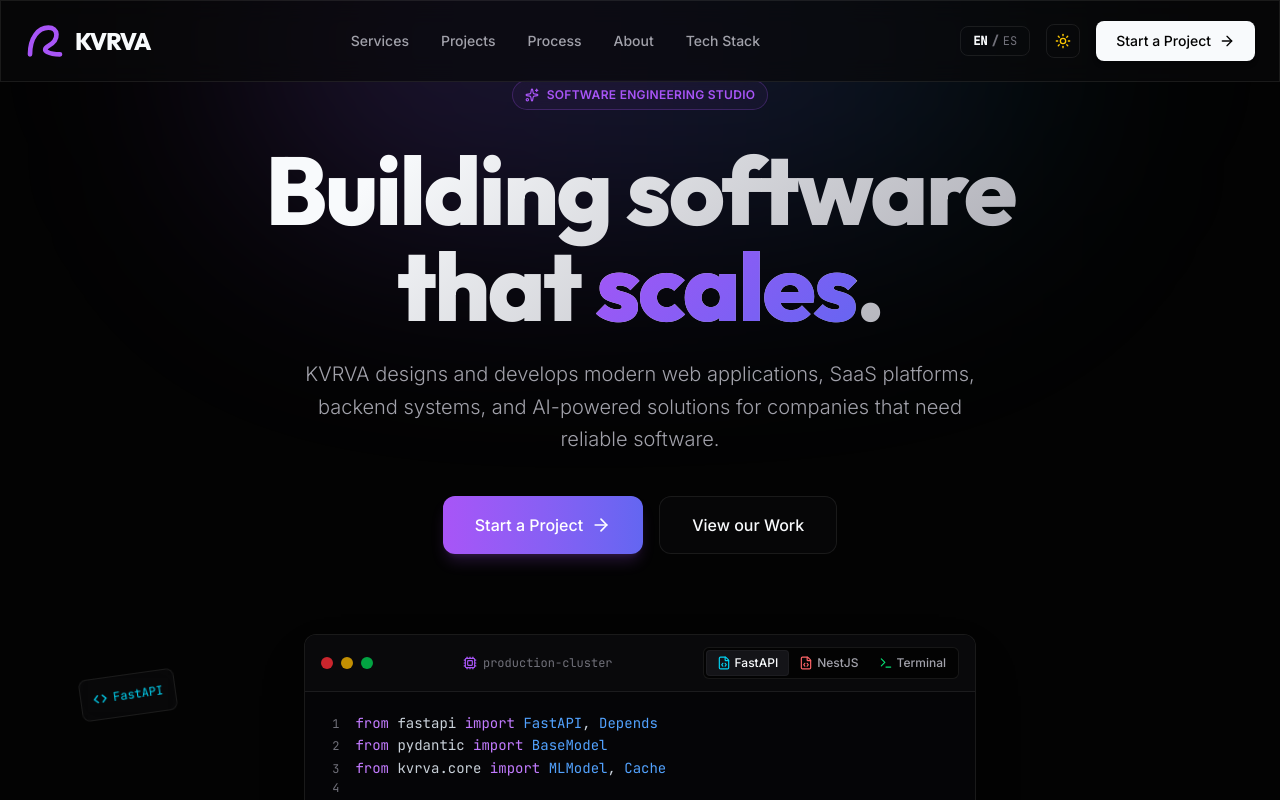
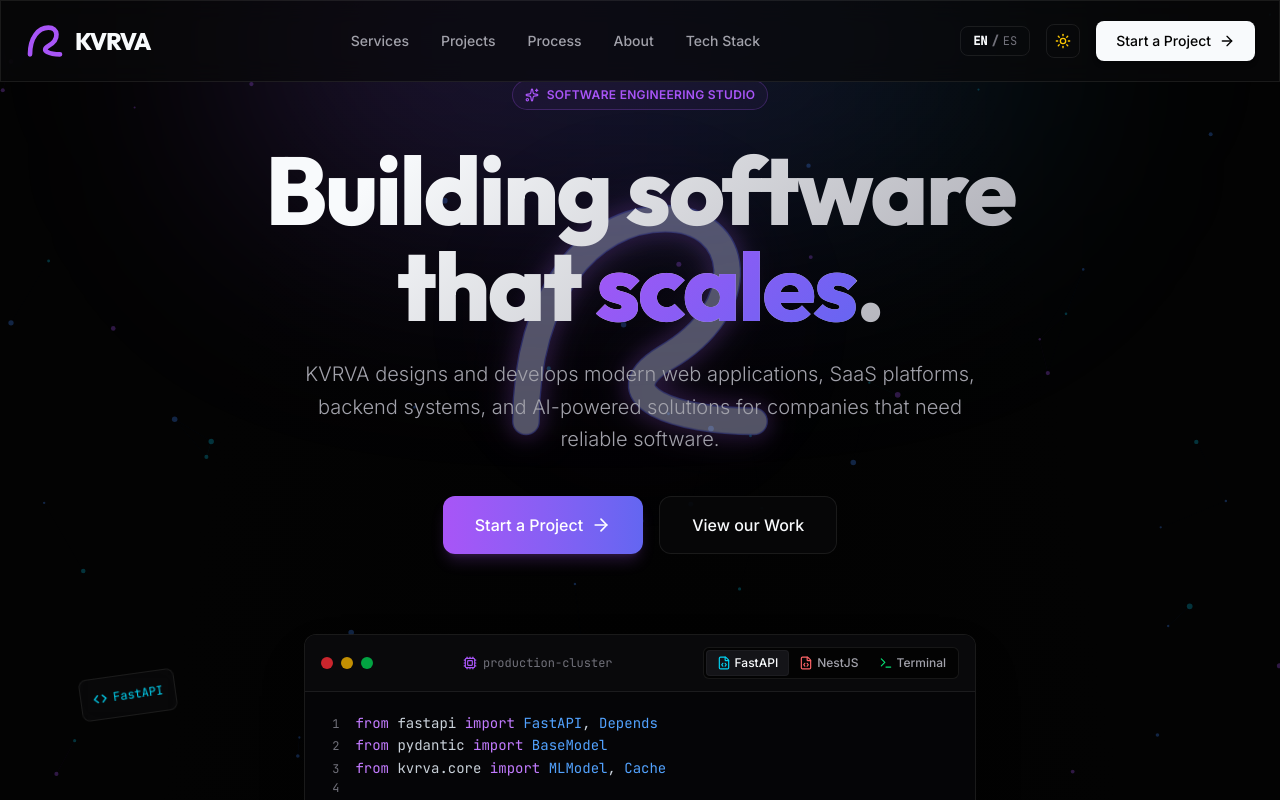
Before and after one commit to kvrva/kvrva, a React (Vite) app: page / in a window 1280 px wide. Shown: the top 800 px of the page. Built offline with nearby package versions, Linux system fonts and the light colour scheme.

Commit message:
Fix background logo visibility using isolate stacking context and higher opacity

```diff
--- a/src/App.tsx
+++ b/src/App.tsx
@@ -40,7 +40,7 @@
   };
 
   return (
-    <div className="relative min-h-screen selection:bg-accent-primary/30 selection:text-text-primary text-text-primary bg-bg-primary overflow-x-hidden font-sans">
+    <div className="relative isolate min-h-screen selection:bg-accent-primary/30 selection:text-text-primary text-text-primary bg-bg-primary overflow-x-hidden font-sans">
       {/* Dynamic Background */}
       <GridBackground />
       <InteractiveParticles />
@@ -48,7 +48,7 @@
       {/* 3D Exploded Background Logo (Fixed) */}
       <div
         style={{ zIndex: -2 }}
-        className="fixed top-[45%] sm:top-[40%] left-1/2 -translate-x-1/2 -translate-y-1/2 w-full max-w-lg md:max-w-[800px] h-[350px] sm:h-[450px] pointer-events-none select-none opacity-20 dark:opacity-10 flex items-center justify-center"
+        className="fixed top-[45%] sm:top-[40%] left-1/2 -translate-x-1/2 -translate-y-1/2 w-full max-w-lg md:max-w-[800px] h-[350px] sm:h-[450px] pointer-events-none select-none opacity-40 dark:opacity-25 flex items-center justify-center"
       >
         <Interactive3DLogo />
       </div>
```
